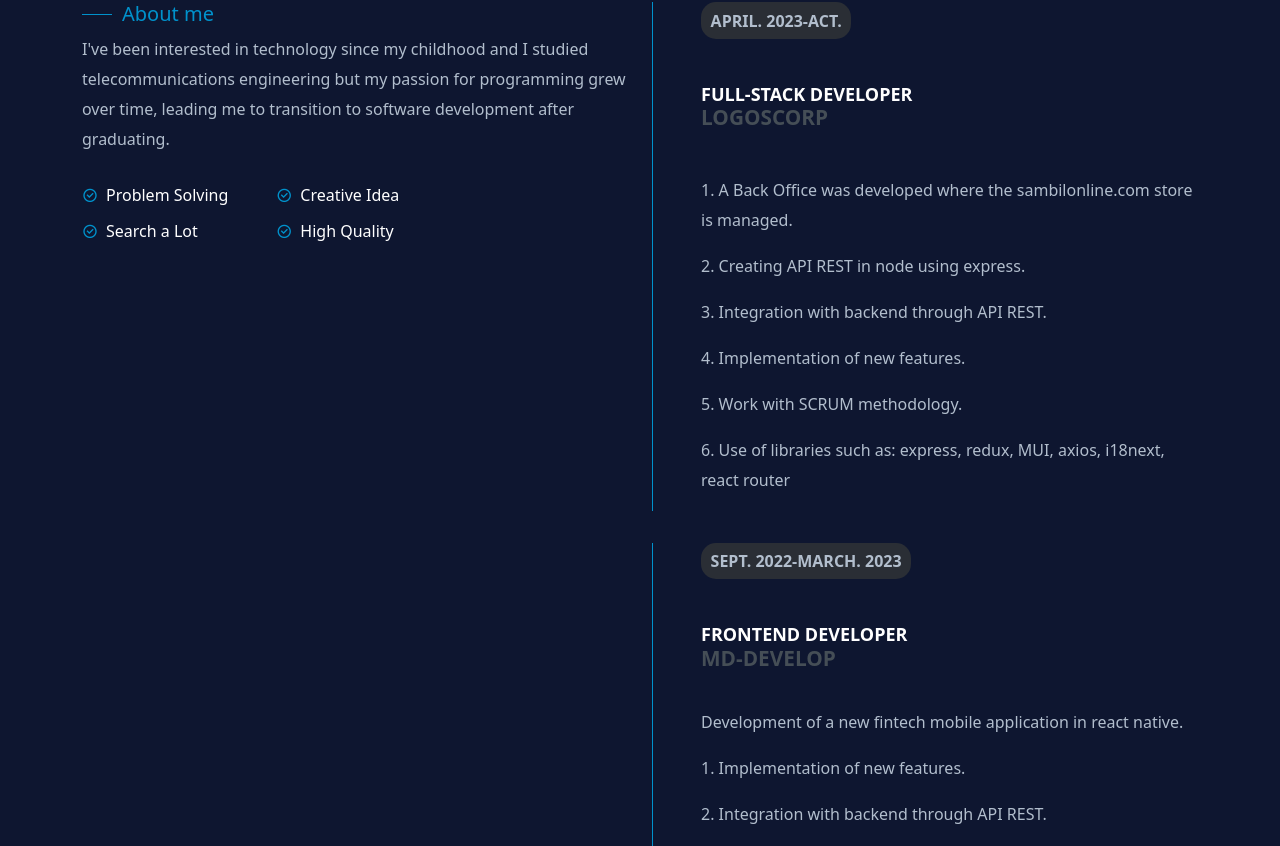
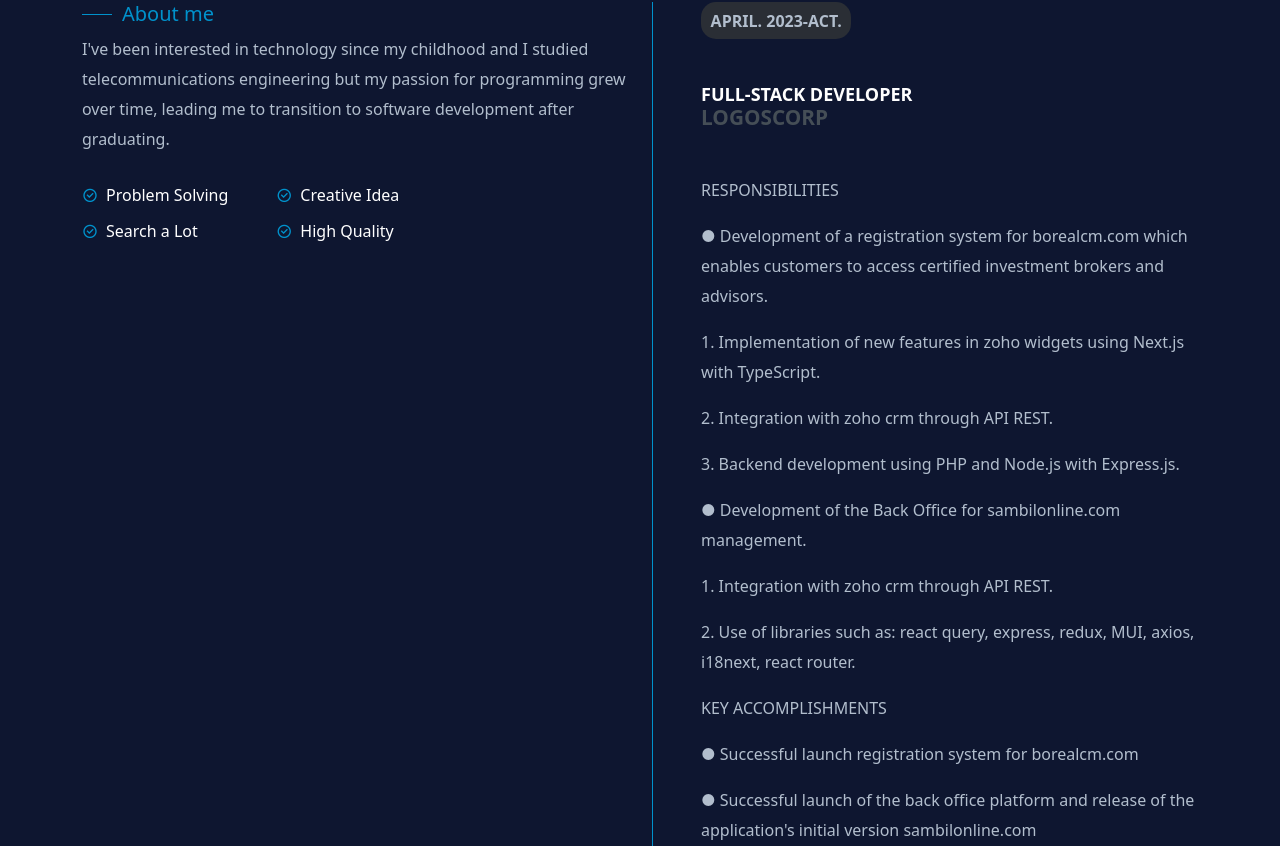
Before and after one commit to JoseDun/portfolio, a Next.js app: page / in a window 1280 px wide. Shown: the part 1554-2400 px from the top of the page. Built offline with nearby package versions, Linux system fonts and the light colour scheme.

Commit message:
chore: Update responsibilities and accomplishments in About component for better clarity and detail

```diff
--- a/components/UI/About.jsx
+++ b/components/UI/About.jsx
@@ -65,12 +65,23 @@ const About = () => {
             <aside className={`${classes.timeline}`}>
               <Article
                 text={`
-                1. A Back Office was developed where the sambilonline.com store is managed.
-                2. Creating API REST in node using express.
-                3. Integration with backend through API REST.
-                4. Implementation of new features.
-                5. Work with SCRUM methodology.
-                6. Use of libraries such as: express, redux, MUI, axios, i18next, react router`}
+                 RESPONSIBILITIES
+                  ● Development of a registration system for borealcm.com which enables customers to access certified investment brokers and advisors.
+
+                  1. Implementation of new features in zoho widgets using Next.js with TypeScript.
+                  2. Integration with zoho crm through API REST.
+                  3. Backend development using PHP and Node.js with Express.js.
+
+                  ● Development of the Back Office for sambilonline.com management.
+
+                  1. Integration with zoho crm through API REST.
+                  2. Use of libraries such as: react query, express, redux, MUI, axios, i18next, react router.
+
+                  KEY ACCOMPLISHMENTS
+
+                  ● Successful launch registration system for borealcm.com
+                  ● Successful launch of the back office platform and release of the application's initial version sambilonline.com
+                  `}
                 company="LogosCorp"
                 initialYear="April. 2023"
                 endYear="Act."
```
